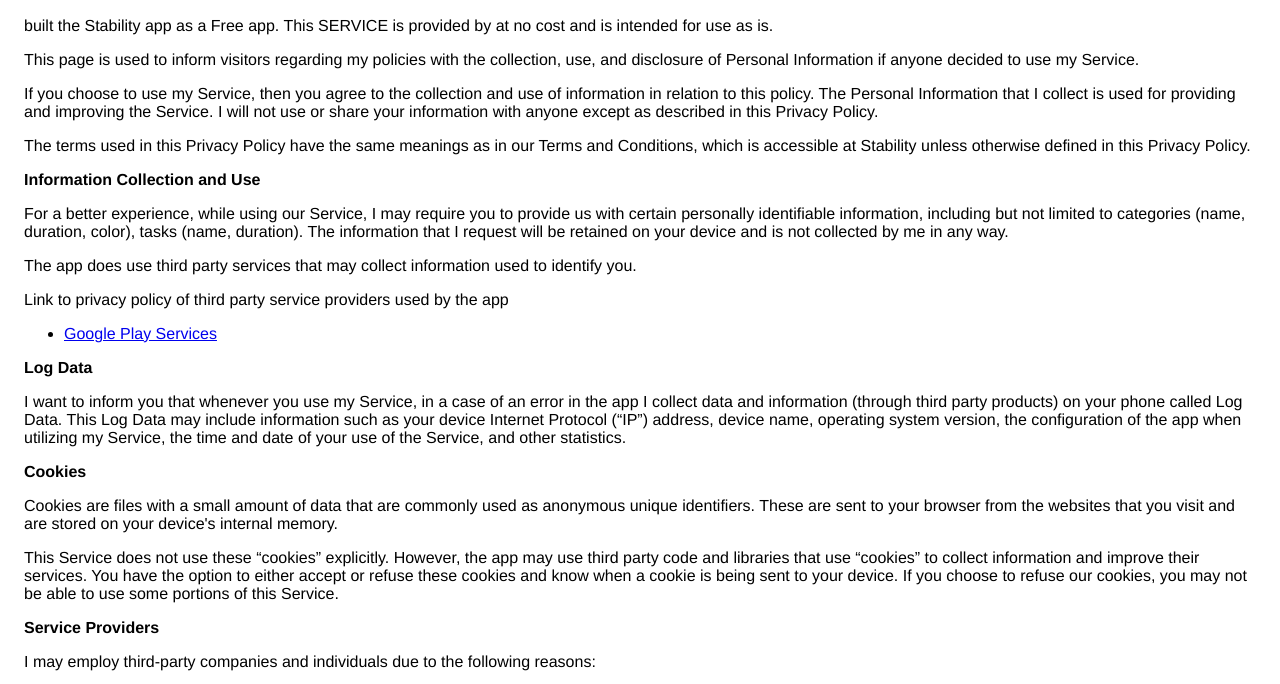
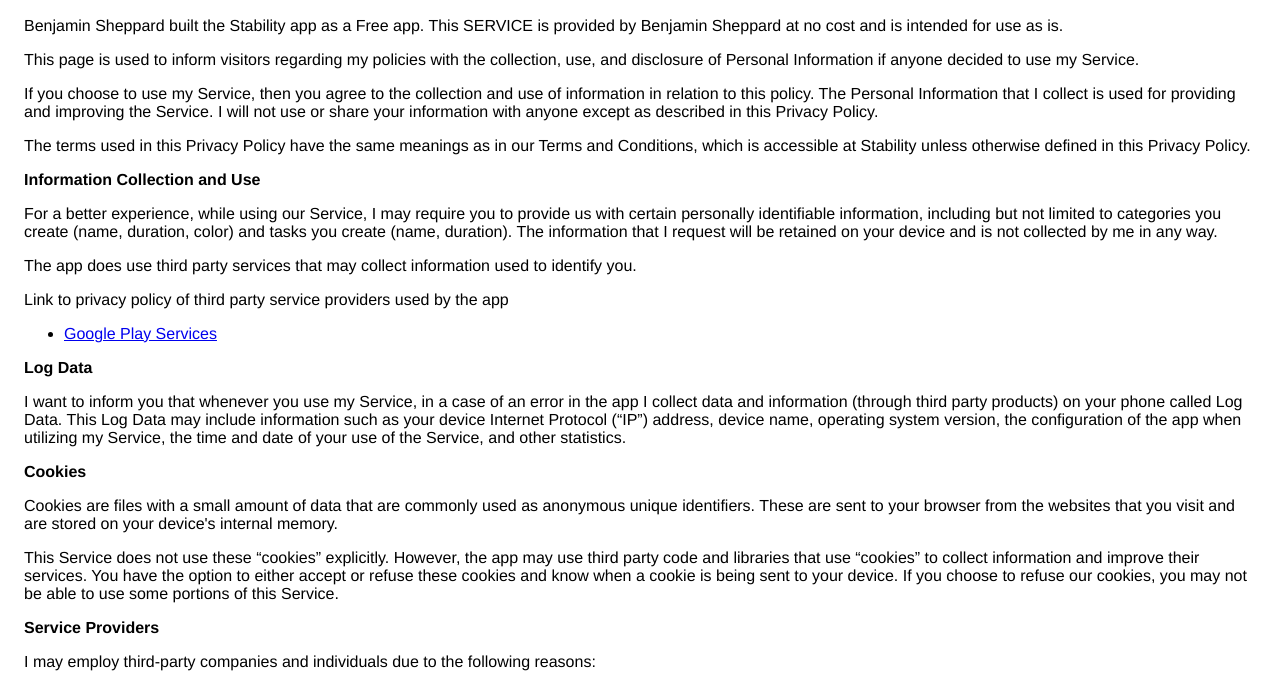
Before and after one commit to b-sheppard/b-sheppard.github.io, a plain HTML site: page index.html in a window 1280 px wide. Shown: the part 75-759 px from the top of the page. Drawn offline with Linux system fonts and the light colour scheme.

Commit message:
Adds my name

```diff
--- a/index.html
+++ b/index.html
@@ -8,9 +8,9 @@
     </head>
     <body>
     <h2>Privacy Policy</h2> <p>
-                     built the Stability app as
+                    Benjamin Sheppard built the Stability app as
                     a Free app. This SERVICE is provided by
-                     at no cost and is intended for
+                    Benjamin Sheppard at no cost and is intended for
                     use as is.
                   </p> <p>
                     This page is used to inform visitors regarding
@@ -33,7 +33,7 @@
                   </p> <p><strong>Information Collection and Use</strong></p> <p>
                     For a better experience, while using our Service,
                     I may require you to provide us with certain
-                    personally identifiable information, including but not limited to categories (name, duration, color), tasks (name, duration). The
+                    personally identifiable information, including but not limited to categories you create (name, duration, color) and tasks you create (name, duration). The
                     information that I request will be
                     retained on your device and is not collected by me in any way.
                   </p> <p>
```
